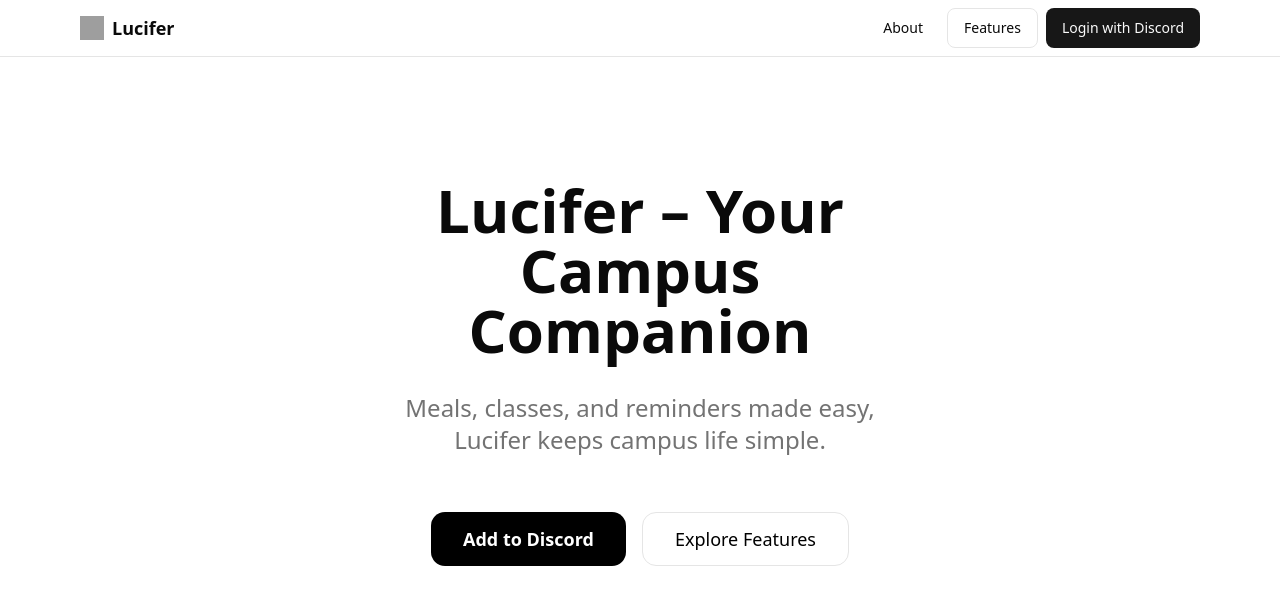
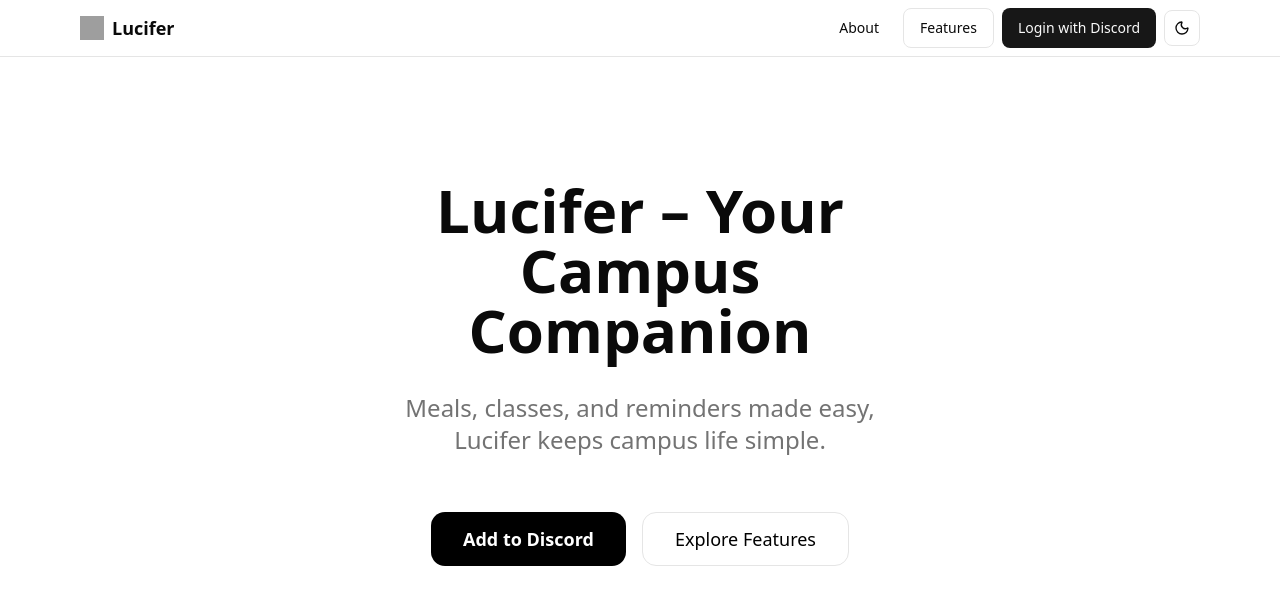
Before and after one commit to Kanishak-xd/Lucifer, a React (Vite) app in the folder Frontend/: page /home in a window 1280 px wide. Shown: the top 604 px of the page. Built offline with nearby package versions, Linux system fonts and the light colour scheme; grey boxes are pictures that could not be loaded.

Commit message:
added dark mode

```diff
--- a/Frontend/src/App.tsx
+++ b/Frontend/src/App.tsx
@@ -9,7 +9,7 @@
 function App() {
   return (
     <Router>
-      <div className="min-h-screen">
+      <div className="min-h-screen dark:bg-black">
         <SimpleHeader />
         <Routes>
           <Route path="/" element={<Navigate to="/home" replace />} />
--- a/Frontend/src/components/HeroSection.tsx
+++ b/Frontend/src/components/HeroSection.tsx
@@ -1,18 +1,18 @@
 export default function HeroSection() {
   return (
-    <section className="dark:bg-gray-100 dark:text-gray-800 w-full">
+    <section className="w-full">
       <div className="container mx-auto flex flex-col items-center px-4 py-16 text-center md:py-32 md:px-10 lg:px-32 xl:max-w-4xl">
-        <h1 className="font-bold leading-none text-4xl sm:text-5xl md:text-5xl xl:text-6xl">
+        <h1 className="font-bold leading-none text-4xl sm:text-5xl md:text-5xl xl:text-6xl dark:text-white">
           Lucifer – Your Campus <br/>Companion
         </h1>
-        <p className="mt-8 mb-12 text-xl xl:text-2xl font-normal  text-neutral-500 mx-5 sm:mx-20 md:mx-0 px-0 sm:px-0 md:px-37 xl:px-15">
+        <p className="mt-8 mb-12 text-xl xl:text-2xl font-normal text-neutral-500 mx-5 sm:mx-20 md:mx-0 px-0 sm:px-0 md:px-37 xl:px-17">
           Meals, classes, and reminders made easy, Lucifer keeps campus life simple.
         </p>
         <div className="flex flex-wrap justify-center">
-          <button className="px-8 py-3 m-2 text-lg font-semibold rounded-xl bg-black text-white dark:bg-violet-600 dark:text-gray-50 hover:bg-neutral-900 hover:cursor-pointer">
+          <button className="px-8 py-3 m-2 text-lg font-semibold rounded-xl bg-black text-white dark:bg-white dark:text-black hover:bg-neutral-900 dark:hover:bg-neutral-200 hover:cursor-pointer">
             Add to Discord
           </button>
-          <button className="px-8 py-3 m-2 text-lg border rounded-xl bg-white text-black dark:text-gray-900 dark:border-gray-300 hover:bg-neutral-100">
+          <button className="px-8 py-3 m-2 text-lg border rounded-xl text-black hover:bg-neutral-100 dark:text-white dark:border-neutral-800 dark:hover:bg-neutral-950">
             Explore Features
           </button>
         </div>
--- a/Frontend/src/components/simple-header.tsx
+++ b/Frontend/src/components/simple-header.tsx
@@ -2,6 +2,7 @@
 import { Sheet, SheetContent, SheetFooter } from "@/components/sheet";
 import { Button, buttonVariants } from "@/components/ui/button";
 import { MenuToggle } from "@/components/menu-toggle";
+import { ThemeToggle } from "@/components/theme-toggle";
 
 export function SimpleHeader() {
   const [open, setOpen] = React.useState(false);
@@ -34,6 +35,7 @@
           ))}
           <Button variant="outline">Features</Button>
           <Button className="hover:cursor-pointer">Login with Discord</Button>
+          <ThemeToggle />
         </div>
         <Sheet open={open} onOpenChange={setOpen}>
           <Button size="icon" variant="outline" className="lg:hidden">
@@ -63,6 +65,7 @@
               ))}
             </div>
             <SheetFooter>
+              <ThemeToggle />
               <Button variant="outline">Features</Button>
               <Button>Login with Discord</Button>
             </SheetFooter>
--- /dev/null
+++ b/Frontend/src/components/theme-toggle.tsx
@@ -0,0 +1,47 @@
+import React, { useEffect, useState } from "react";
+import { Moon, Sun } from "lucide-react";
+import { Button } from "@/components/ui/button";
+
+export function ThemeToggle() {
+  const [isDark, setIsDark] = useState(false);
+
+  useEffect(() => {
+    // Check for saved theme preference or default to light mode
+    const savedTheme = localStorage.getItem("theme");
+    const prefersDark = window.matchMedia("(prefers-color-scheme: dark)").matches;
+
+    if (savedTheme === "dark" || (!savedTheme && prefersDark)) {
+      setIsDark(true);
+      document.documentElement.classList.add("dark");
+    }
+  }, []);
+
+  const toggleTheme = () => {
+    const newTheme = !isDark;
+    setIsDark(newTheme);
+
+    if (newTheme) {
+      document.documentElement.classList.add("dark");
+      localStorage.setItem("theme", "dark");
+    } else {
+      document.documentElement.classList.remove("dark");
+      localStorage.setItem("theme", "light");
+    }
+  };
+
+  return (
+    <Button
+      variant="outline"
+      size="icon"
+      onClick={toggleTheme}
+      className="h-9 w-9"
+    >
+      {isDark ? (
+        <Sun className="h-4 w-4" />
+      ) : (
+        <Moon className="h-4 w-4" />
+      )}
+      <span className="sr-only">Toggle theme</span>
+    </Button>
+  );
+}
```
